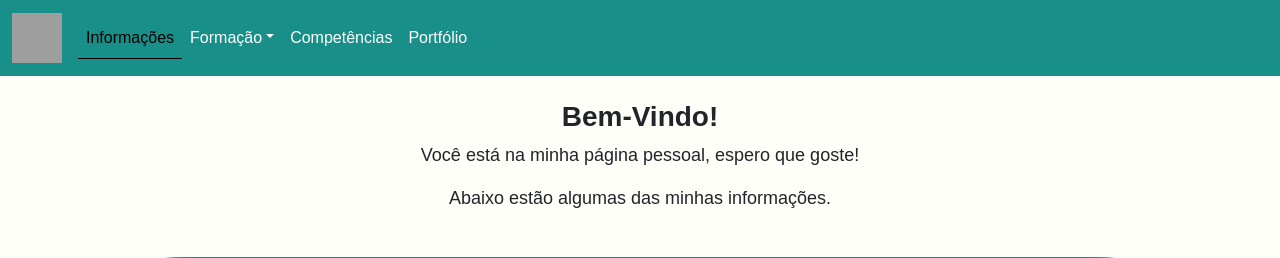
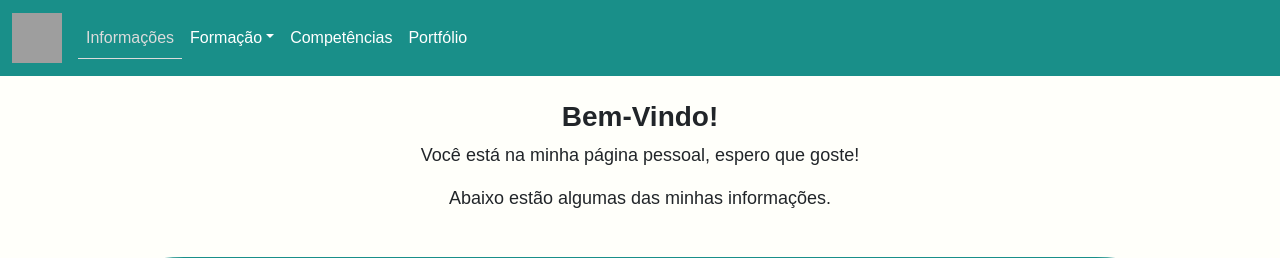
Before and after one commit to Renan397/Pessoal, a PHP site: page / in a window 1280 px wide, with the pointer over the restyled element. Shown: the top 258 px of the page. Run offline with PHP 8.4, Linux system fonts and the light colour scheme; some web fonts are replaced; grey boxes are pictures that could not be loaded.

Commit message:
Ajustes no menu

```diff
--- a/views/menu_home.php
+++ b/views/menu_home.php
@@ -9,11 +9,11 @@
     color: white;
   }
   .nav-link:hover {
-    color: black;
-    border-bottom: solid 1px black;
+    color: #dbdbdb;
+    border-bottom: solid 1px #dbdbdb;
   }
   .nav-link:focus {
-    color: black;
+    color: #dbdbdb;
   };
 </style>
 <nav class="navbar navbar-expand-sm navbar-dar" style=" background-color: #198f89; position: fixed; width: 100%; z-index: 3;">
```
